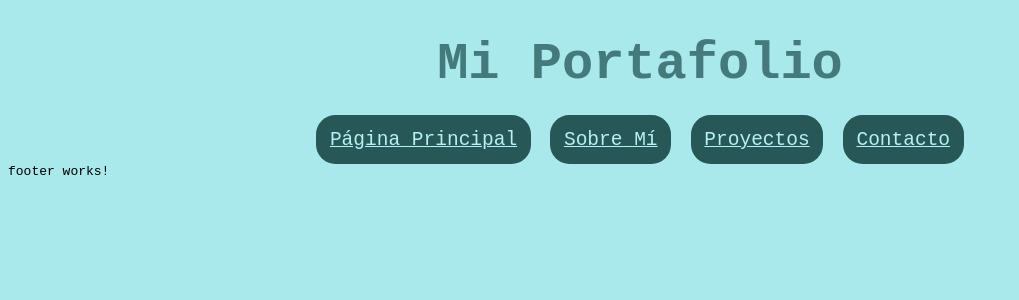
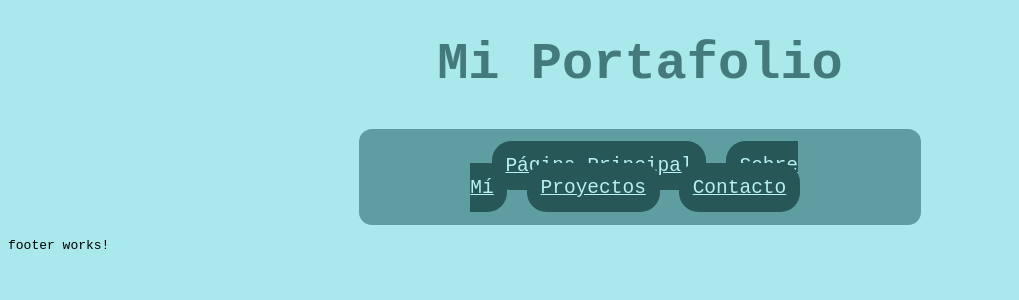
Before and after one commit to rostalbon/actividad-angular, an Angular app: page / in a window 1280 px wide. Shown: the top 300 px of the page, without its empty margins (0-1019 px from the left). Built offline with nearby package versions, Linux system fonts and the light colour scheme.

Commit message:
Se modificó nav.css

```diff
--- a/src/app/nav/nav.css
+++ b/src/app/nav/nav.css
@@ -15,4 +15,10 @@ a:hover {
 }
 .nav {
     text-align: center;
+    background-color: cadetblue;
+    padding-top: 2em;
+    padding-bottom: 2em;
+    margin-left: 27em;
+    margin-right: 27em;
+    border-radius: 1em;
 }
```
